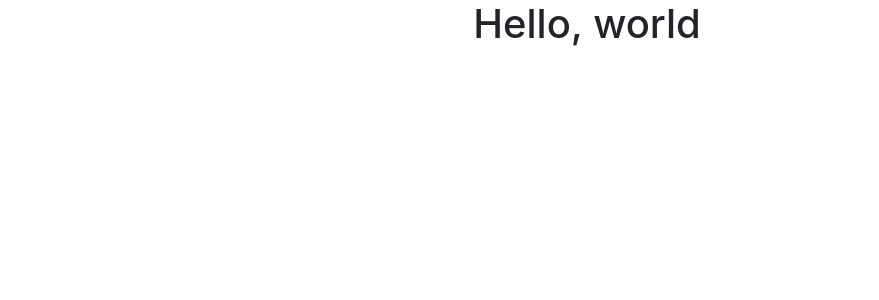
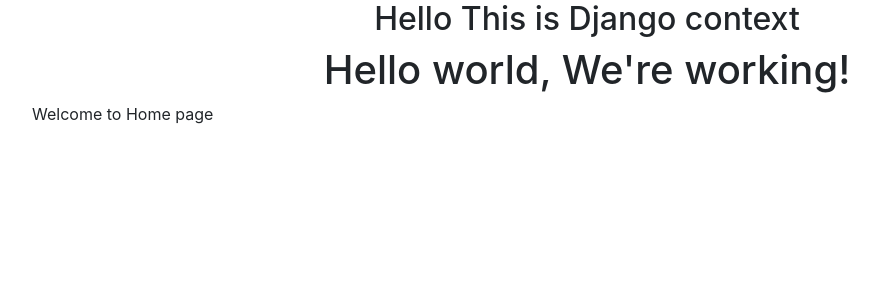
Before and after one commit to abhay844/eCommerce-project, a Django app: page / in a window 1280 px wide. Shown: the top 300 px of the page, without its empty margins (53-932 px from the left). Run offline with Django 3.2, Linux system fonts and the light colour scheme; some libraries are stand-ins or nearby versions.

Commit message:
Passed the value using context variable from view to template.

```diff
--- a/ecommerce/urls.py
+++ b/ecommerce/urls.py
@@ -15,9 +15,11 @@
 """
 from django.conf.urls import url
 from django.contrib import admin
-from .views import home_page
+from .views import home_page, about_page, contact_page
 
 urlpatterns = [
     url(r'^$',home_page),
+    url(r'^about/$',about_page),
+    url(r'^contact/$',contact_page),
     url(r'^admin/', admin.site.urls),
 ]
--- a/ecommerce/views.py
+++ b/ecommerce/views.py
@@ -3,7 +3,25 @@
 
 
 def home_page(request):
-    return render(request,"home_page.html",{})
+    context = {
+        "title":"Hello This is Django context",
+        "content":"Welcome to Home page"
+    }
+    return render(request,"home_page.html",context)
+
+def about_page(request):
+    context = {
+        "title":"About page",
+        "content":"Welcome to About page"
+    }
+    return render(request,"home_page.html",context)
+
+def contact_page(request):
+    context = {
+        "title":"Contact page",
+        "content":"Welcome to Contact page"
+    }
+    return render(request,"home_page.html",context)
 
 def home_page_old(request):
     html_ = """
--- a/templates/home_page.html
+++ b/templates/home_page.html
@@ -12,7 +12,15 @@
 </head>
 <body>
    <div class="text-center">
-    <h1>Hello, world</h1>
+       <h2>{{title}}</h2>
+    <h1>Hello world, We're working!</h1>
+    </div>
+    <div class="container">
+        <div class="row">
+            <div class="col-12">
+                <p>{{content}}</p>
+            </div>
+        </div>
     </div>
     <!-- Optional JavaScript -->
     <!-- jQuery first, then Popper.js, then Bootstrap JS -->
```
